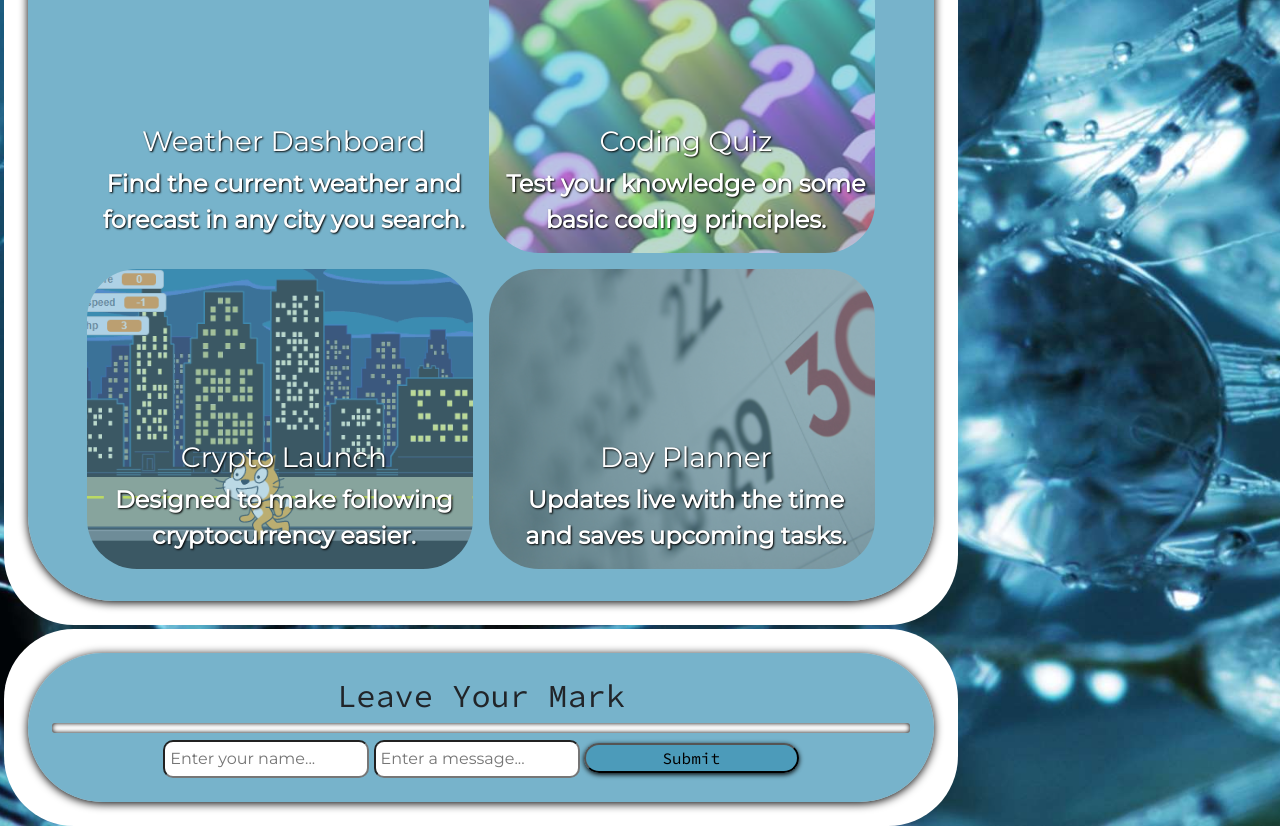
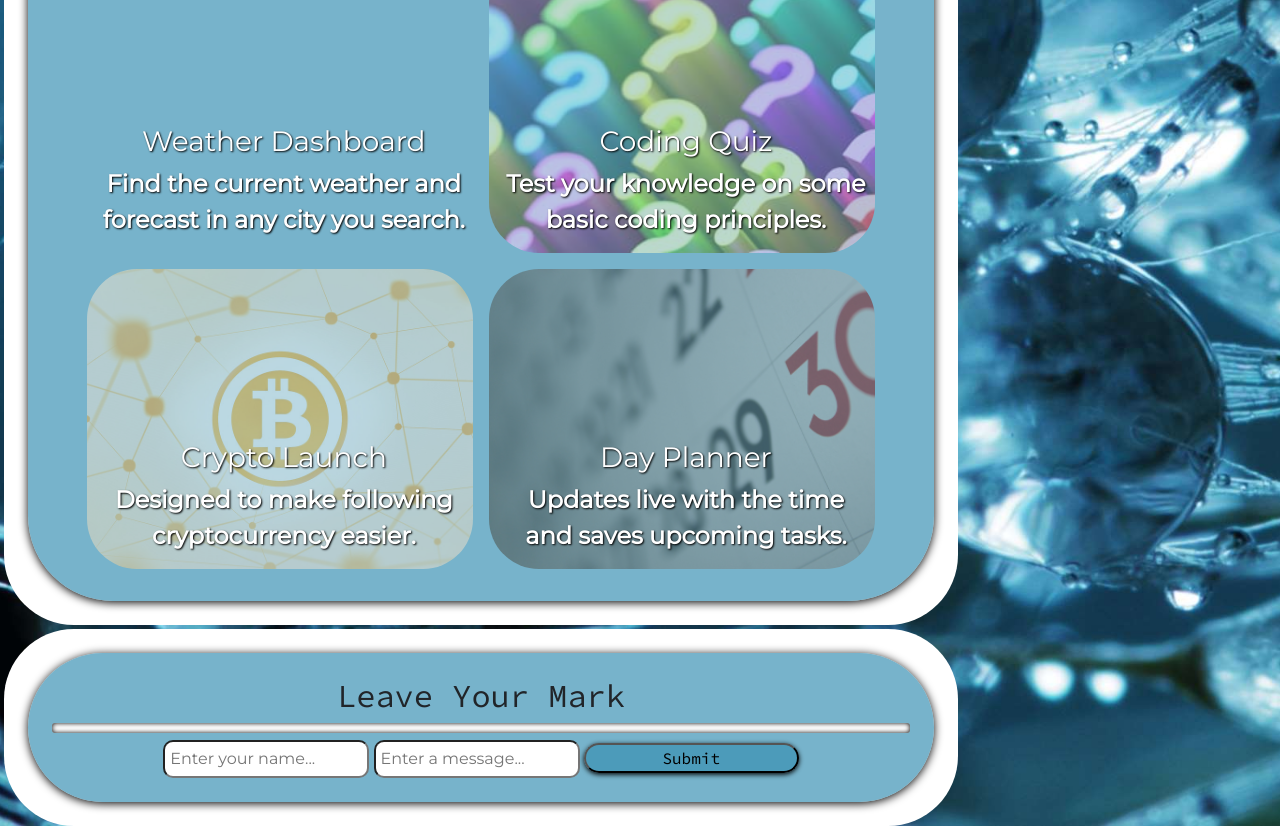
Before and after one commit to maxd66/advanced-portfolio, a website with bundled scripts: page public/family.html in a window 1280 px wide. Shown: the part 1226-2052 px from the top of the page. Built offline with nearby package versions, Linux system fonts and the light colour scheme; no server answers.

Commit message:
fixed missing image, actually good to heroku

```diff
--- a/public/family.html
+++ b/public/family.html
@@ -86,7 +86,7 @@
                         </section>
                         <section class="img4">
                             <a href="https://m-car.github.io/crypto-launchpad/" target="_blank" rel="noopener noreferrer">
-                                <img id="cat" src="/images/battleStarCatlactica.png" alt="Screenshot from game">
+                                <img id="cat" src="/images/bitcoin.jpg" alt="Screenshot from game">
                             </a>
                             <figcaption>
                                 <h3>Crypto Launch</h3>
```
